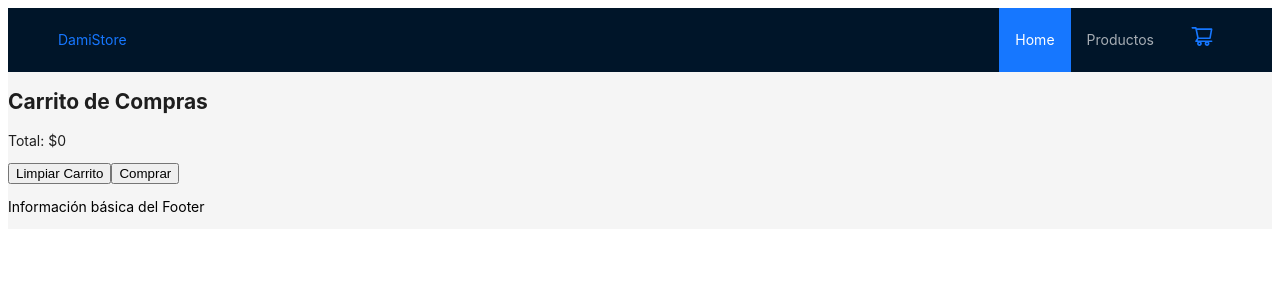
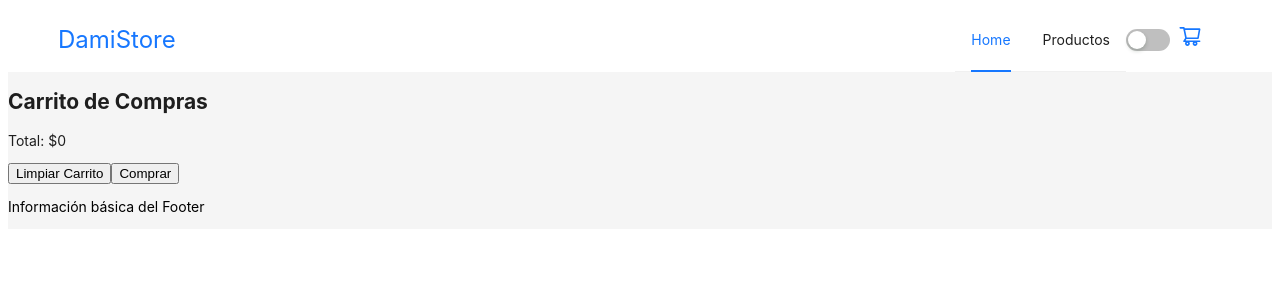
Before and after one commit to damieiberGT/damiStore, a React (Create React App) app: page /carrito in a window 1280 px wide. Shown: the top 300 px of the page. Built offline with nearby package versions, Linux system fonts and the light colour scheme.

Commit message:
avanzado del darkmode

```diff
--- a/src/components/Home/Home.js
+++ b/src/components/Home/Home.js
@@ -1,10 +1,11 @@
-// src/components/Home.js
+// src/components/Home/Home.js
 import React from 'react';
 import { Link } from 'react-router-dom';
+import './Home.scss';
 
 const Home = () => {
 	return (
-		<div>
+		<div className="home">
 			<h2>Bienvenido a la Tienda</h2>
 			<div>
 				<Link to="/productos">
--- /dev/null
+++ b/src/components/Home/Home.scss
@@ -0,0 +1,19 @@
+// src/components/Home/Home.scss
+
+.home-container {
+	border: 1px solid #ddd;
+	padding: 1rem;
+	margin: 1rem;
+}
+
+.light-mode .home-container {
+	background-color: var(--background-light);
+	color: var(--text-light);
+}
+
+.dark-mode .home-container {
+	background-color: var(--background-dark);
+	color: var(--text-dark);
+}
+
+/* Agrega estilos adicionales según sea necesario */
--- a/src/components/Navbar/Navbar.js
+++ b/src/components/Navbar/Navbar.js
@@ -1,35 +1,43 @@
-// src/components/Navbar.js
+// src/components/Navbar/Navbar.js
 import React from 'react';
 import { Link } from 'react-router-dom';
-import { Layout, Menu } from 'antd';
+import { Layout, Menu, Switch as AntSwitch } from 'antd';
 import { ShoppingCartOutlined } from '@ant-design/icons';
+import './Navbar.scss';
 import { useCart } from '../../contexts/CartContext';
 
 const { Header } = Layout;
 
-const Navbar = () => {
-	const { cartItems } = useCart();
+const Navbar = ({ cartItemCount }) => {
+	const { darkMode, setDarkMode } = useCart();
+
+	const handleDarkModeChange = (checked) => {
+		setDarkMode(checked);
+	};
 
 	return (
-		<Header style={{ display: 'flex', justifyContent: 'space-between', alignItems: 'center' }}>
-			{/* Parte izquierda con el título */}
-			<div style={{ flex: 1 }}>
+		<Header className={darkMode ? 'dark-mode' : 'light-mode'}>
+			<div className="navbar-container">
+				<div className="logo">
 					<Link to="/">DamiStore</Link>
 				</div>
-
-			{/* Parte derecha con los botones del menú */}
-			<div style={{ display: 'flex', alignItems: 'center' }}>
-				<Menu theme="dark" mode="horizontal" defaultSelectedKeys={['1']} style={{ marginRight: 'auto' }}>
+				<div className="menu">
+					<Menu theme={darkMode ? 'dark' : 'light'} mode="horizontal" defaultSelectedKeys={['1']}>
 						<Menu.Item key="1"><Link to="/">Home</Link></Menu.Item>
 						<Menu.Item key="2"><Link to="/productos">Productos</Link></Menu.Item>
 					</Menu>
-
-				{/* Icono del carrito con indicador */}
-				<div style={{ marginLeft: '20px' }}>
+				</div>
+				<div className="switch-cart-container">
+					<AntSwitch
+						checked={darkMode}
+						onChange={handleDarkModeChange}
+					/>
+					<div className="cart-icon">
 						<Link to="/carrito">
-						<ShoppingCartOutlined style={{ fontSize: '24px', marginRight: '8px' }} />
-						{cartItems.length > 0 && <span className="cart-badge">{cartItems.length}</span>}
+							<ShoppingCartOutlined style={{ fontSize: '24px', marginLeft: '8px' }} />
+							{cartItemCount > 0 && <span className="cart-badge">{cartItemCount}</span>}
 						</Link>
+					</div>
 				</div>
 			</div>
 		</Header>
--- a/src/components/Navbar/Navbar.scss
+++ b/src/components/Navbar/Navbar.scss
@@ -1,3 +1,36 @@
-.shoppingCartIcon {
-	font-size: 240px;
+/* src/components/Navbar/Navbar.css */
+.dark-mode {
+	background-color: #001529;
 }
+
+.light-mode {
+	background-color: #fff;
+}
+
+.logo {
+	flex: 1;
+	font-size: 1.5rem;
+	color: #fff;
+}
+
+.menu {
+	display: flex;
+	align-items: center;
+}
+
+.cart-icon {
+	margin-right: 20px;
+}
+
+.navbar-container {
+	display: flex;
+	justify-content: space-between;
+	align-items: center;
+}
+
+.switch-cart-container {
+	display: flex;
+	align-items: center;
+}
+
+/* Agrega estilos adicionales según sea necesario */
--- a/src/components/ProductList/ProductList.js
+++ b/src/components/ProductList/ProductList.js
@@ -1,12 +1,14 @@
+// src/components/ProductList/ProductList.js
 import React from 'react';
 import { useCart } from '../../contexts/CartContext';
 import products from '../../Api/products.json';
+import './ProductList.scss';
 
 const ProductList = () => {
-	const { addToCart } = useCart();
+	const { addToCart, darkMode } = useCart();
 
 	return (
-		<div>
+		<div className={`product-list ${darkMode ? 'dark-mode' : ''}`}>
 			<h2>Lista de Productos</h2>
 			{products.map((product) => (
 				<div key={product.id} className="product">
--- /dev/null
+++ b/src/components/ProductList/ProductList.scss
@@ -0,0 +1,19 @@
+// src/components/ProductList/ProductList.scss
+
+.product {
+	border: 1px solid #ddd;
+	padding: 1rem;
+	margin-bottom: 1rem;
+}
+
+.light-mode .product {
+	background-color: var(--background-light);
+	color: var(--text-light);
+}
+
+.dark-mode .product {
+	background-color: var(--background-dark);
+	color: var(--text-dark);
+}
+
+/* Agrega estilos adicionales según sea necesario */
--- a/src/components/ShoppingCart/ShoppingCart.js
+++ b/src/components/ShoppingCart/ShoppingCart.js
@@ -1,8 +1,10 @@
+// src/components/ShoppingCart/ShoppingCart.js
 import React from 'react';
 import { useCart } from '../../contexts/CartContext';
+import './ShoppingCart.scss';
 
 const ShoppingCart = () => {
-	const { cartItems, updateQuantity, calculateTotal, handleCheckout, clearCart } = useCart();
+	const { cartItems, updateQuantity, calculateTotal, handleCheckout, clearCart, darkMode } = useCart();
 
 	const handleQuantityChange = (productId, newQuantity) => {
 		updateQuantity(productId, newQuantity);
@@ -13,7 +15,7 @@ const ShoppingCart = () => {
 	};
 
 	return (
-		<div>
+		<div className={`shopping-cart ${darkMode ? 'dark-mode' : ''}`}>
 			<h2>Carrito de Compras</h2>
 			{cartItems.map((item) => (
 				<div key={item.id} className="cart-item">
--- /dev/null
+++ b/src/components/ShoppingCart/ShoppingCart.scss
@@ -0,0 +1,19 @@
+// src/components/ShoppingCart/ShoppingCart.scss
+
+.cart-item {
+	border: 1px solid #ddd;
+	padding: 1rem;
+	margin-bottom: 1rem;
+}
+
+.light-mode .cart-item {
+	background-color: var(--background-light);
+	color: var(--text-light);
+}
+
+.dark-mode .cart-item {
+	background-color: var(--background-dark);
+	color: var(--text-dark);
+}
+
+/* Agrega estilos adicionales según sea necesario */
--- a/src/contexts/CartContext.js
+++ b/src/contexts/CartContext.js
@@ -1,9 +1,11 @@
+// src/contexts/CartContext.js
 import React, { createContext, useState, useContext } from 'react';
 
 const CartContext = createContext();
 
 export const CartProvider = ({ children }) => {
 	const [cartItems, setCartItems] = useState([]);
+	const [darkMode, setDarkMode] = useState(false);
 
 	const addToCart = (product) => {
 		setCartItems((prevCart) => [...prevCart, { ...product, quantity: 1 }]);
@@ -30,7 +32,7 @@ export const CartProvider = ({ children }) => {
 
 	return (
 		<CartContext.Provider
-			value={{ cartItems, addToCart, updateQuantity, calculateTotal, clearCart }}
+			value={{ cartItems, addToCart, updateQuantity, calculateTotal, clearCart, darkMode, setDarkMode }}
 		>
 			{children}
 		</CartContext.Provider>
--- a/src/styles.scss
+++ b/src/styles.scss
@@ -2,15 +2,22 @@
 
 $primary-color: #007bff;
 
-body {
-	font-family: "Arial", sans-serif;
+:root {
+	--background-light: #fff;
+	--background-dark: #001529;
+	--text-light: #000;
+	--text-dark: #fff;
 }
 
-// .header {
-// 	background-color: $primary-color;
-// 	color: white;
-// 	padding: 1rem;
-// }
+body {
+	background-color: var(--background-light);
+	color: var(--text-light);
+}
+
+.dark-mode body {
+	background-color: var(--background-dark);
+	color: var(--text-dark);
+}
 
 .footer {
 	background-color: $primary-color;
```
Lines whose indentation alone changed are shown as unchanged.
